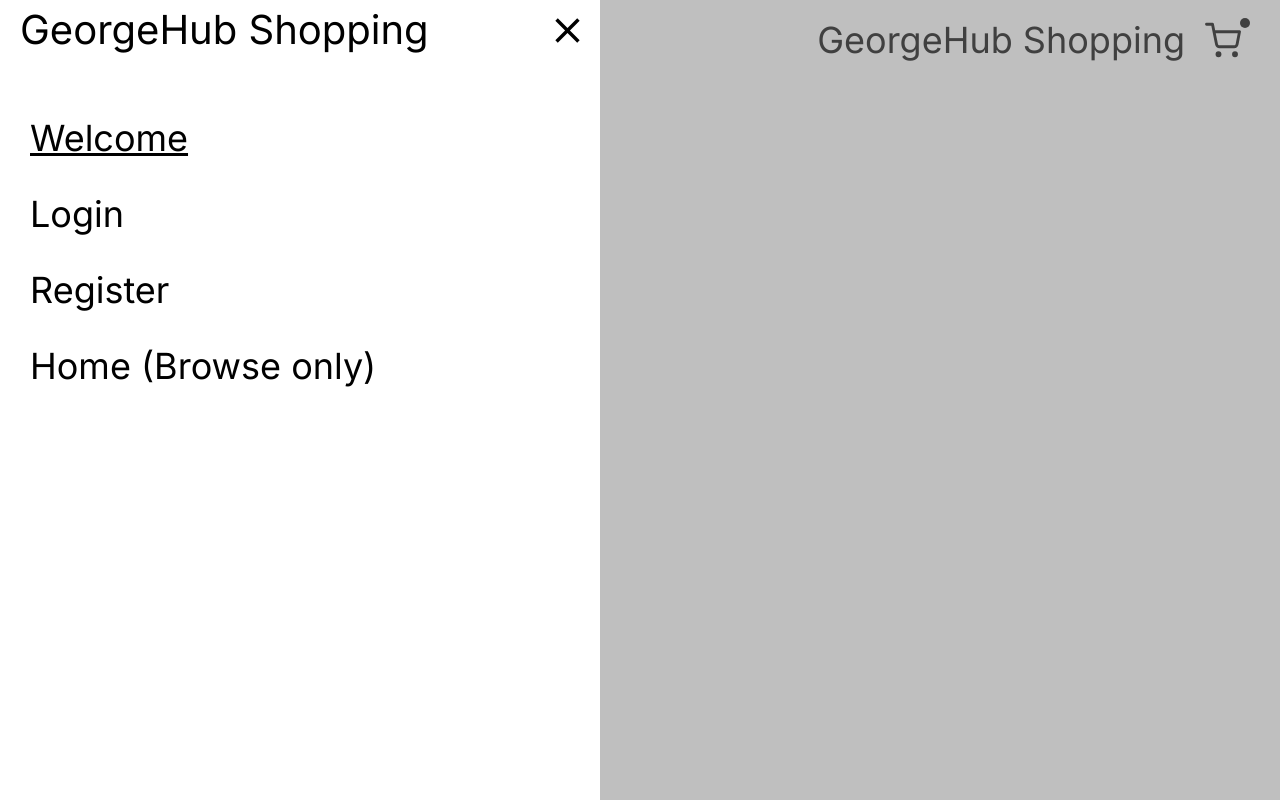
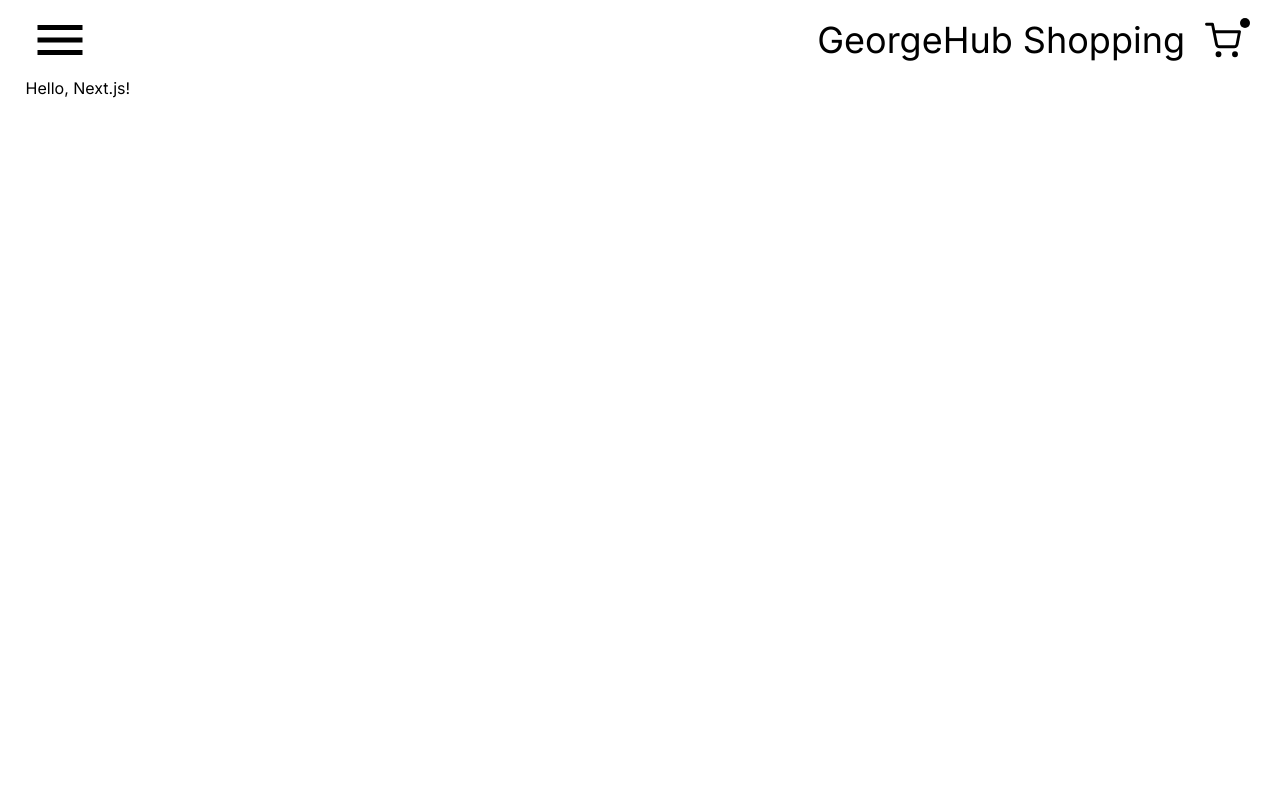
Before and after one commit to georgie-the-developer/georgehub-shopping-frontend, a Next.js app: page / in a window 1280 px wide. Built offline with nearby package versions, Linux system fonts and the light colour scheme.

Commit message:
Open/close for sidebar

```diff
--- a/src/app/layout.tsx
+++ b/src/app/layout.tsx
@@ -1,4 +1,6 @@
+"use client";
 import "@/styles/globals/index.scss";
+import { useState } from "react";
 import Header from "@/components/Header";
 import Sidebar from "@/components/Sidebar";
 export default function RootLayout({
@@ -6,11 +8,15 @@ export default function RootLayout({
 }: {
   children: React.ReactNode;
 }) {
+  const [sidebarOpen, setSidebarOpen] = useState(false);
+  const openSidebar = () => setSidebarOpen(true);
+  const closeSidebar = () => setSidebarOpen(false);
+
   return (
     <html lang="en">
       <body>
-        <Header />
-        <Sidebar />
+        <Header openSidebar={openSidebar} />
+        {sidebarOpen && <Sidebar closeSidebar={closeSidebar}/>}
         <div className="main">{children}</div>
       </body>
     </html>
--- a/src/components/Header.tsx
+++ b/src/components/Header.tsx
@@ -1,22 +1,22 @@
-import React from 'react'
-import header from "@/styles/modules/header.module.scss"
-import MenuSvg from "/assets/icons/menu.svg"
-import CartSvg from "/assets/icons/cart.svg"
-export default function Header() {
+import React from "react";
+import header from "@/styles/modules/header.module.scss";
+import MenuSvg from "/assets/icons/menu.svg";
+import CartSvg from "/assets/icons/cart.svg";
+export default function Header({ openSidebar }) {
   return (
     <div className={header.container}>
-        <div className={header.iconContainer}>
-            <MenuSvg/>
+      <div className={header.iconContainer} onClick={openSidebar}>
+        <MenuSvg />
       </div>
       <div className={header.rightContainer}>
         <a href="#" className={header.link}>
           GeorgeHub Shopping
         </a>
         <div className={header.iconContainer}>
-              <CartSvg/>
+          <CartSvg />
           <span className={header.dot}></span>
         </div>
       </div>
     </div>
-  )
+  );
 }
--- a/src/components/Sidebar.tsx
+++ b/src/components/Sidebar.tsx
@@ -1,13 +1,13 @@
 import sidebar from "@/styles/modules/sidebar.module.scss";
 import CloseSvg from "/assets/icons/close.svg";
-export default function Sidebar() {
+export default function Sidebar({ closeSidebar }) {
   return (
     <div className={sidebar.container}>
-      <div className={sidebar.overflow}></div>
+      <div className={sidebar.overflow} onClick={closeSidebar}></div>
       <div className={sidebar.contents}>
         <div className={sidebar.headerContainer}>
           <div className={sidebar.header}>GeorgeHub Shopping</div>
-          <div className={sidebar.iconContainer}>
+          <div className={sidebar.iconContainer} onClick={closeSidebar}>
             <CloseSvg />
           </div>
         </div>
```
Lines whose indentation alone changed are shown as unchanged.
